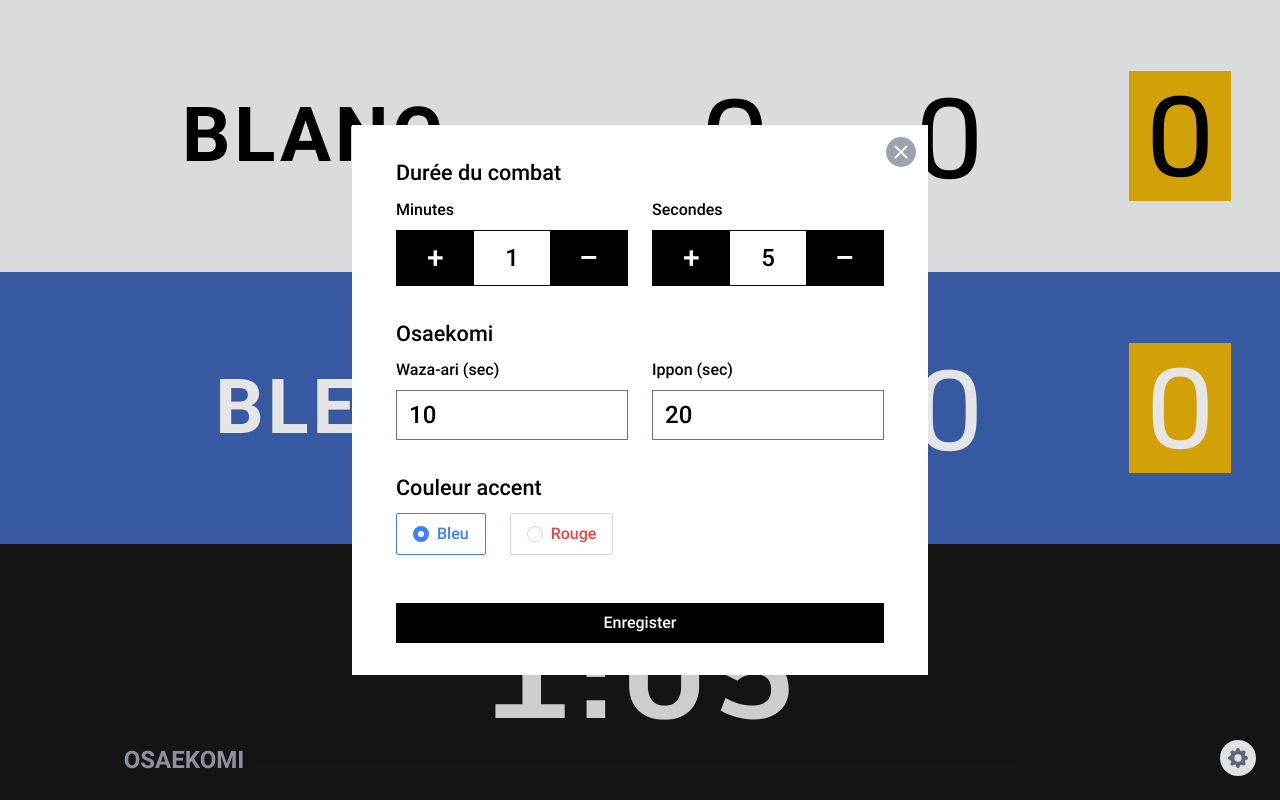
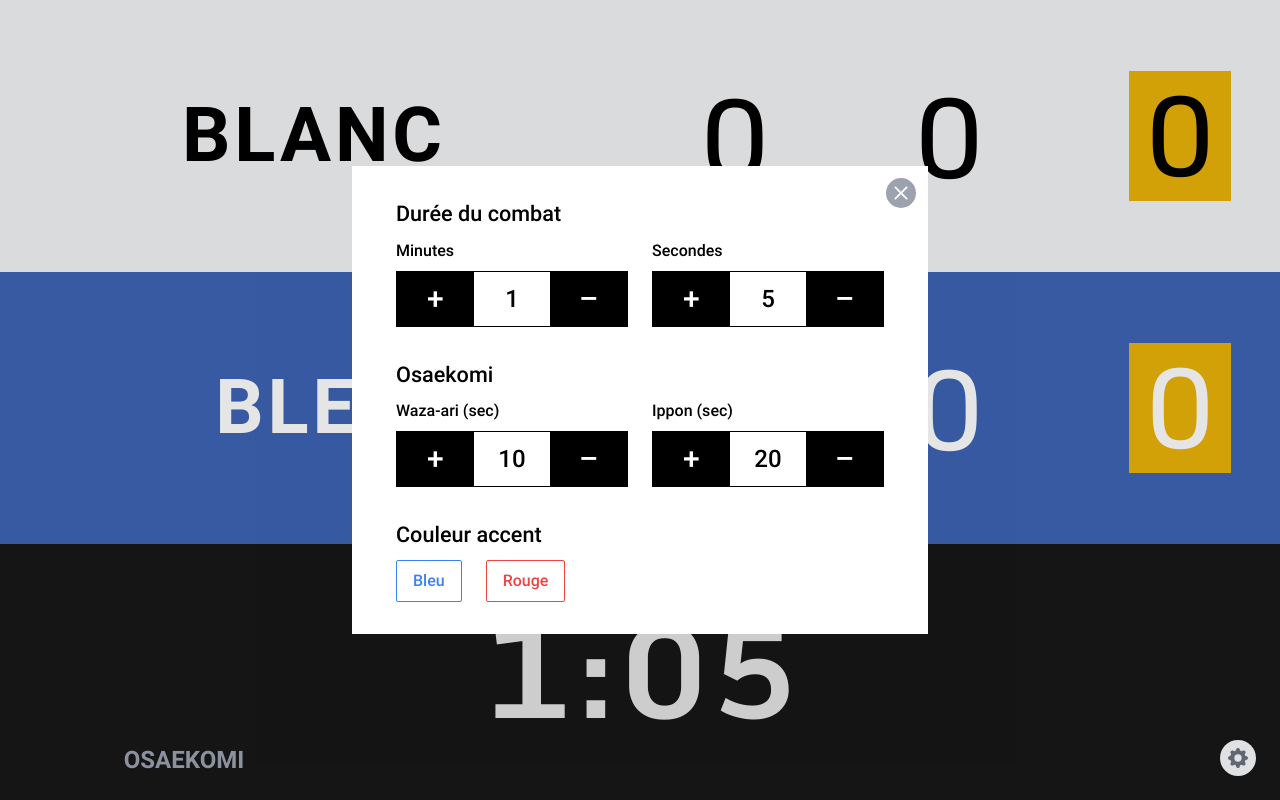
Before and after one commit to ch-henri/scoreboard, a website built with Vite: page index.html in a window 1280 px wide. Both pictures are taken after a click on the button "Open modal". Built offline with nearby package versions, Linux system fonts and the light colour scheme.

Commit message:
Add osaekomi input auto update

```diff
--- a/index.html
+++ b/index.html
@@ -56,7 +56,7 @@
     <!-- Opponent 2 -->
     <div class="flex-1 bg-primary text-white grid md:grid-cols-2 gap-x-6">
       <div class="grid place-items-center">
-        <div class="fs-name font-bold uppercase max-md:text-center tracking-wider min-w-24" contenteditable="true" spellcheck="false" x-text="accentColor === 'blue' ? 'Bleu' : 'Rouge'">Bleu</div>
+        <div class="fs-name font-bold uppercase max-md:text-center tracking-wider min-w-24" contenteditable="true" spellcheck="false">Bleu</div>
       </div>
       <div class="flex items-center justify-around gap-x-4 lg:gap-x-12">
         <button @click="scoreIppon($el)" data-ippon="blue" class="font-score fs-score">0</button>
@@ -107,7 +107,7 @@
                 <input type="radio" id="osaekomi-white" class="hidden" name="color" value="white" x-model="osaekomiColor" data-osaekomiColor="white" autocomplete="off" />
               </label>
               <label for="osaekomi-blue" :class="{'animate-pulse' : !osaekomiColor}" class="fs-osaekomi-label text-primary font-bold uppercase text-center border-2 border-white/25 cursor-pointer has-[:checked]:bg-primary has-[:checked]:border-primary  has-[:checked]:text-white py-2 lg:py-5">
-                <span x-text="accentColor === 'blue' ? 'Bleu' : 'Rouge' ">Bleu</span>
+                <span>Bleu</span>
                 <input type="radio" id="osaekomi-blue" class="hidden" name="color" value="blue" x-model="osaekomiColor" data-osaekomiColor="blue" autocomplete="off" />
               </label>
             </form>
@@ -139,7 +139,7 @@
     </div>
 
     <!-- Modal -->
-    <button @click="fillDialog" x-show="fightDuration === timeLeft" type="button" id="triggerDialog" class="absolute right-0 bottom-0 border-0 bg-gray-50 rounded-full text-gray-500 hover:bg-gray-100 m-6 p-2">
+    <button x-show="fightDuration === timeLeft" type="button" id="triggerDialog" class="absolute right-0 bottom-0 border-0 bg-gray-50 rounded-full text-gray-500 hover:bg-gray-100 m-6 p-2">
       <span class="sr-only">Open modal</span>
       <svg width="20" height="20" fill="currentColor" class="bi bi-gear-fill" width="16" height="16" viewBox="0 0 16 16">
         <path d="M9.405 1.05c-.413-1.4-2.397-1.4-2.81 0l-.1.34a1.464 1.464 0 0 1-2.105.872l-.31-.17c-1.283-.698-2.686.705-1.987 1.987l.169.311c.446.82.023 1.841-.872 2.105l-.34.1c-1.4.413-1.4 2.397 0 2.81l.34.1a1.464 1.464 0 0 1 .872 2.105l-.17.31c-.698 1.283.705 2.686 1.987 1.987l.311-.169a1.464 1.464 0 0 1 2.105.872l.1.34c.413 1.4 2.397 1.4 2.81 0l.1-.34a1.464 1.464 0 0 1 2.105-.872l.31.17c1.283.698 2.686-.705 1.987-1.987l-.169-.311a1.464 1.464 0 0 1 .872-2.105l.34-.1c1.4-.413 1.4-2.397 0-2.81l-.34-.1a1.464 1.464 0 0 1-.872-2.105l.17-.31c.698-1.283-.705-2.686-1.987-1.987l-.311.169a1.464 1.464 0 0 1-2.105-.872zM8 10.93a2.929 2.929 0 1 1 0-5.86 2.929 2.929 0 0 1 0 5.858z" />
@@ -153,25 +153,25 @@
             <path d="M16 8A8 8 0 1 1 0 8a8 8 0 0 1 16 0M5.354 4.646a.5.5 0 1 0-.708.708L7.293 8l-2.647 2.646a.5.5 0 0 0 .708.708L8 8.707l2.646 2.647a.5.5 0 0 0 .708-.708L8.707 8l2.647-2.646a.5.5 0 0 0-.708-.708L8 7.293z" />
           </svg>
         </button>
-        <form action="" @submit.prevent="paramUpdate">
+        <div>
           <h2 class="fs-modal-title mb-2">Durée du combat</h2>
 
           <div class="flex flex-col sm:flex-row gap-x-6 gap-y-4">
             <div class="flex-1 grid gap-y-2">
-              <label for="minutes" class="">Minutes</label>
+              <div>Minutes</div>
               <div class="h-14 grid grid-cols-3 border border-black">
-                <button type="button" @click="updateFightDuration('addMin')" class="bg-black text-white leading-none md:text-3xl">+</button>
+                <button type="button" @click="setFightTime('addMin')" class="bg-black text-white leading-none md:text-3xl">+</button>
                 <span class="md:text-2xl border-0 self-center text-center px-1 py-1" x-text="Math.floor(timeLeft / 600)"></span>
-                <button type="button" @click="updateFightDuration('delMin')" class="bg-black text-white leading-none md:text-3xl">–</button>
+                <button type="button" @click="setFightTime('delMin')" class="bg-black text-white leading-none md:text-3xl">–</button>
               </div>
             </div>
 
             <div class="flex-1 grid gap-y-2">
-              <label for="secondes" class="">Secondes</label>
+              <div>Secondes</div>
               <div class="h-14 grid grid-cols-3 border border-black">
-                <button type="button" @click="updateFightDuration('addSec')" class="bg-black text-white leading-none md:text-3xl">+</button>
+                <button type="button" @click="setFightTime('addSec')" class="bg-black text-white leading-none md:text-3xl">+</button>
                 <span class="md:text-2xl self-center text-center px-1 py-1" x-text="(timeLeft % 600) / 10"></span>
-                <button type="button" @click="updateFightDuration('delSec')" class="bg-black text-white leading-none md:text-3xl">–</button>
+                <button type="button" @click="setFightTime('delSec')" class="bg-black text-white leading-none md:text-3xl">–</button>
               </div>
             </div>
           </div>
@@ -179,31 +179,30 @@
           <h2 class="fs-modal-title mb-2 mt-8">Osaekomi</h2>
           <div class="flex flex-col sm:flex-row gap-x-6 gap-y-4">
             <div class="flex-1 grid gap-y-2">
-              <label for="wazaari" class="">Waza-ari (sec)</label>
-              <input value="" type="number" name="wazaari" id="wazaari" class="block w-full md:text-2xl" autocomplete="off" min="0" max="59">
+              <div>Waza-ari (sec)</div>
+              <div class="h-14 grid grid-cols-3 border border-black">
+                <button type="button" @click="setOsaekomiTime('addWazaari')" class="bg-black text-white leading-none md:text-3xl">+</button>
+                <span class="md:text-2xl border-0 self-center text-center px-1 py-1" x-text="oseakomiWazaari"></span>
+                <button type="button" @click="setOsaekomiTime('delWazaari')" class="bg-black text-white leading-none md:text-3xl">–</button>
+              </div>
             </div>
+
             <div class="flex-1 grid gap-y-2">
-              <label for="ippon" class="">Ippon (sec)</label>
-              <input value="" type="number" name="ippon" id="ippon" class="block w-full md:text-2xl" autocomplete="off" min="0" max="59">
+              <div>Ippon (sec)</div>
+              <div class="h-14 grid grid-cols-3 border border-black">
+                <button type="button" @click="setOsaekomiTime('addIppon')" class="bg-black text-white leading-none md:text-3xl">+</button>
+                <span class="md:text-2xl self-center text-center px-1 py-1" x-text="oseakomiIppon"></span>
+                <button type="button" @click="setOsaekomiTime('delIppon')" class="bg-black text-white leading-none md:text-3xl">–</button>
+              </div>
             </div>
           </div>
 
           <h2 class="fs-modal-title mb-2 mt-8">Couleur accent</h2>
           <div class="flex flex-col sm:flex-row gap-x-6 gap-y-4">
-            <div class="flex items-center gap-x-2 border rounded-sm px-4 py-2 border-gray-300 has-[:checked]:border-blue-500">
-              <input type="radio" name="accentColor" id="bgRblue" value="blue" checked autocomplete="off" class="h-4 w-4 border-gray-300 text-blue-500 focus:ring-blue-500">
-              <label for="bgRblue" class="text-blue-500">Bleu</label>
-            </div>
-            <div class="flex items-center gap-x-2 border rounded-sm px-4 py-2 border-gray-300 has-[:checked]:border-red-500">
-              <input type="radio" name="accentColor" id="bgRed" value="red" autocomplete="off" class="h-4 w-4 border-gray-300 text-red-500 focus:ring-red-500">
-              <label for="bgRed" class="text-red-500">Rouge</label>
-            </div>
+            <button type="button" @click="setAccentColor('blue')" class="flex items-center gap-x-2 text-blue-500 border rounded-sm px-4 py-2 border-blue-500">Bleu</button>
+            <button type="button" @click="setAccentColor('red')" class="flex items-center gap-x-2 text-red-500 border rounded-sm px-4 py-2 border-red-500">Rouge</button>
           </div>
-
-          <div class="mt-12">
-            <button type="submit" class="block w-full text-white bg-black py-2 px-4">Enregister</button>
-          </div>
-        </form>
+        </div>
       </div>
     </dialog>
 
--- a/resources/js/main.js
+++ b/resources/js/main.js
@@ -12,7 +12,6 @@ window.addEventListener('alpine:init', () => {
         fightDuration: 650, // 1/10 sec
         oseakomiWazaari: 10,
         oseakomiIppon: 20,
-        accentColor: 'blue',
         timeLeft: null,
         timerInterval: 100, // milliseconds
         expectedTimerCb: null,
@@ -195,14 +194,8 @@ window.addEventListener('alpine:init', () => {
 
         // ---------------------
 
-
-        fillDialog() {
-            document.querySelector('#wazaari').value = `${this.oseakomiWazaari}`;
-            document.querySelector('#ippon').value = `${this.oseakomiIppon}`;
-        },
-
-        updateFightDuration(unit) {
-            switch(unit) {
+        setFightTime(action) {
+            switch(action) {
                 case 'addMin': this.fightDuration += 600; break;
                 case 'delMin': this.fightDuration -= 600; break;
                 case 'addSec': this.fightDuration += 10; break;
@@ -211,45 +204,21 @@ window.addEventListener('alpine:init', () => {
             this.init();
         },
 
-
-        paramUpdate() {
-            let wazaari = parseInt(document.querySelector('#wazaari').value, 10) || 0;
-            let ippon = parseInt(document.querySelector('#ippon').value, 10) || 0;
-            let selectedColor = document.querySelector('input[name="accentColor"]:checked').value;
-
-            this.oseakomiWazaari = wazaari;
-            this.oseakomiIppon = ippon;
+        setOsaekomiTime(action) {
+            switch(action) {
+                case 'addWazaari': this.oseakomiWazaari += 1; break;
+                case 'delWazaari': this.oseakomiWazaari -= 1; break;
+                case 'addIppon': this.oseakomiIppon += 1; break;
+                case 'delIppon': this.oseakomiIppon -= 1; break;
+            }
+            this.init();
+        },
 
 
-            if(selectedColor !== this.accentColor) {
-                this.accentColor = selectedColor;
-                document.documentElement.style.setProperty('--accent-color', `var(--${selectedColor})`);
-            }
+        setAccentColor(color) {
+            document.documentElement.style.setProperty('--accent-color', `var(--${color})`);
+        },
 
-            this.init();
-        },
-        // paramUpdate(event) {
-        //     dialog.close();
-        //     let minutes = parseInt(document.querySelector('#minutes').value, 10) || 0;
-        //     let seconds = parseInt(document.querySelector('#seconds').value, 10) || 0;
-        //     let wazaari = parseInt(document.querySelector('#wazaari').value, 10) || 0;
-        //     let ippon = parseInt(document.querySelector('#ippon').value, 10) || 0;
-        //     let selectedColor = document.querySelector('input[name="accentColor"]:checked').value;
-
-        //     let newTime = ((minutes * 60) + seconds) * 10;
-        //     this.fightDuration =  newTime;
-
-        //     this.oseakomiWazaari = wazaari;
-        //     this.oseakomiIppon = ippon;
-
-
-        //     if(selectedColor !== this.accentColor) {
-        //         this.accentColor = selectedColor;
-        //         document.documentElement.style.setProperty('--accent-color', `var(--${selectedColor})`);
-        //     }
-
-        //     this.init();
-        // }
 
     }))
 
```
